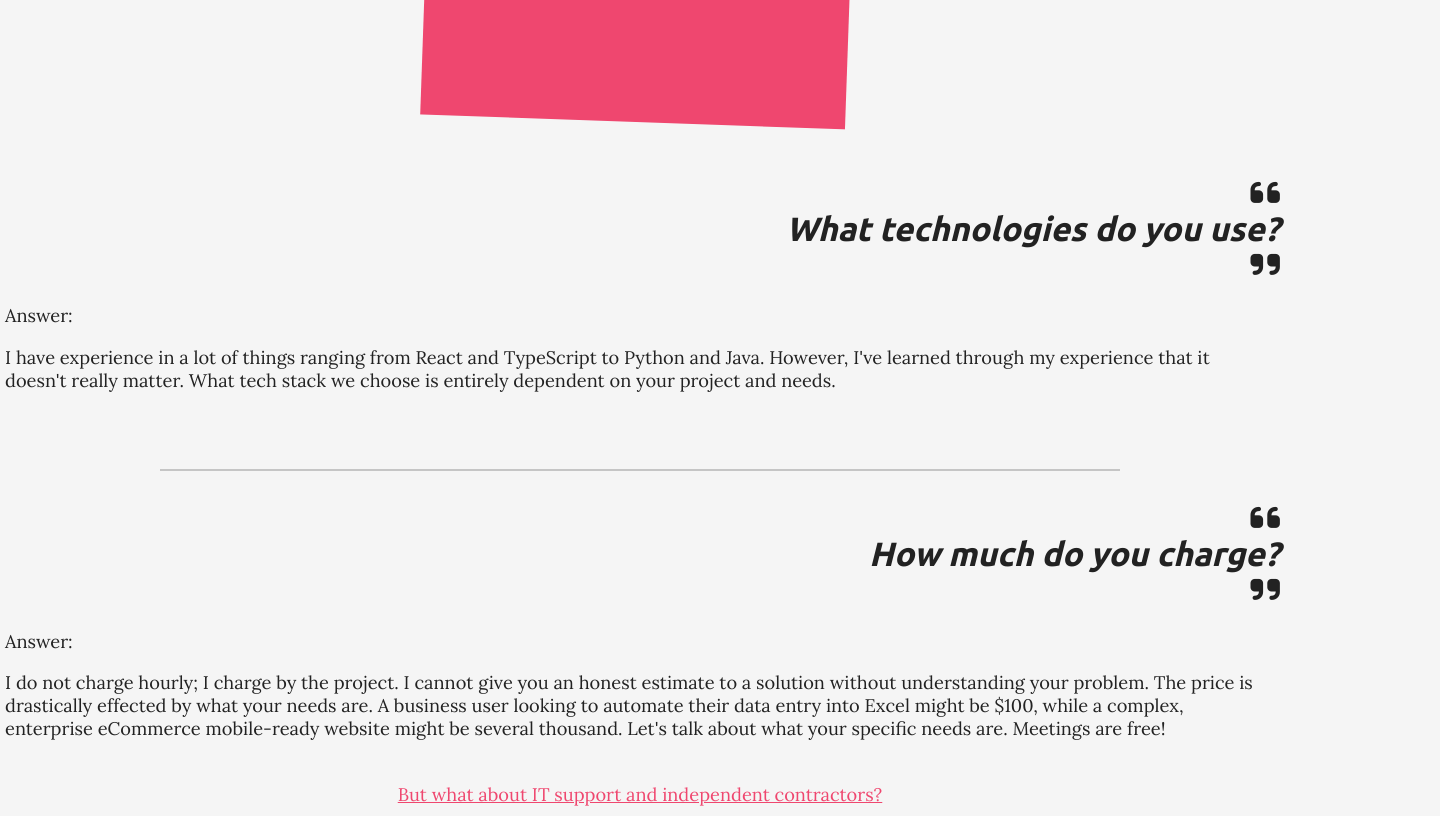
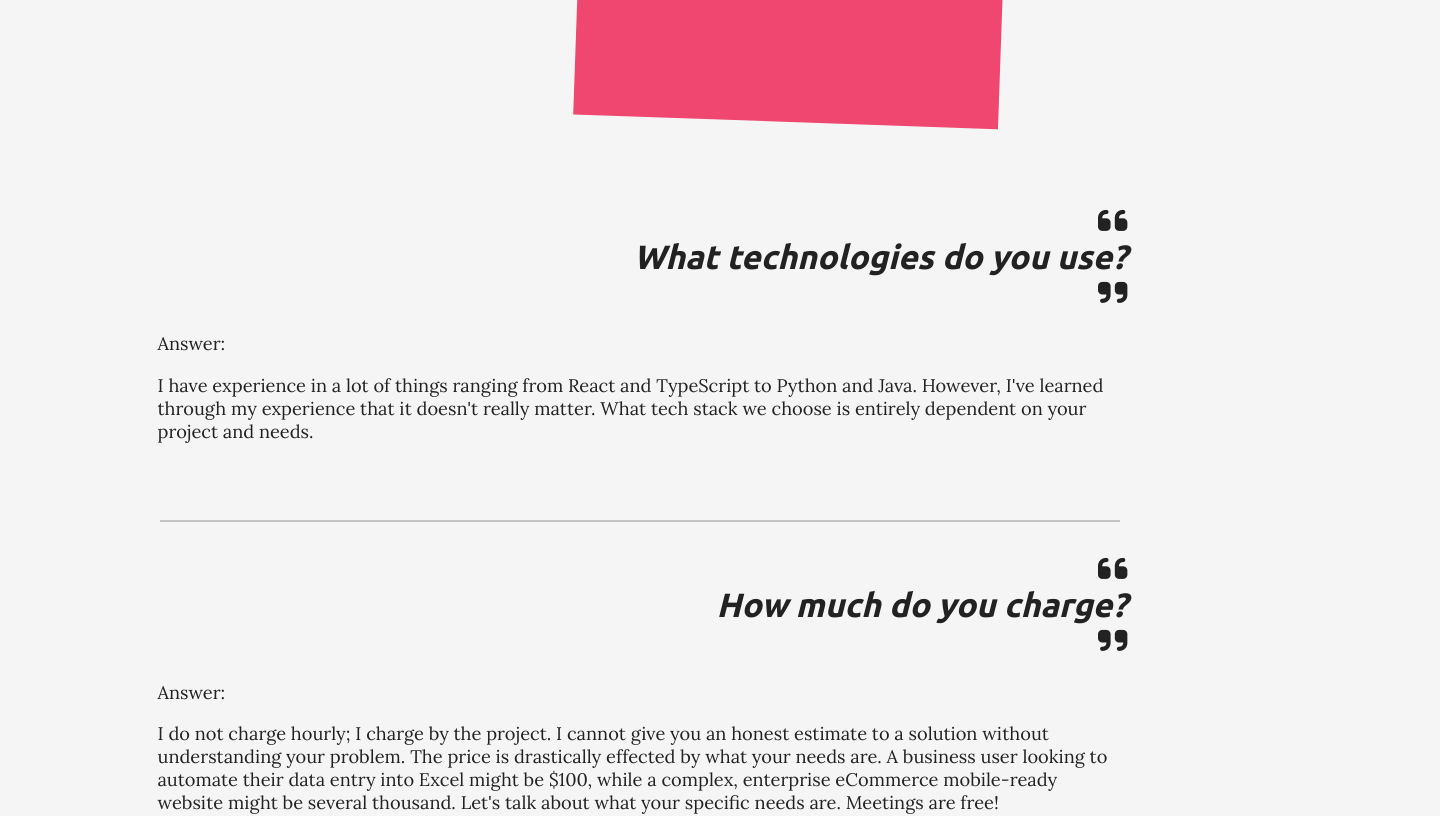
Before and after one commit to bananabrann/leeb.xyz, a React (Create React App) app: page /freelance in a window 1280 px wide. Shown: the part 540-1356 px from the top of the page, 1440 px wide, since content can reach past the window. Built offline with nearby package versions, Linux system fonts and the light colour scheme.

Commit message:
Tidy up organization of global CSS

```diff
--- a/src/App.scss
+++ b/src/App.scss
@@ -29,8 +29,11 @@ p {
 .page {
     position: relative;
     min-height: 100vh;
+    width: 100vw;
 }
 
 .content-wrap {
-    padding-bottom: $footer-height;
+    padding-bottom      : $footer-height;
+    max-width           : 975px;
+    width               : 90vw;
 }
--- a/src/Components/Freelance/Freelance.tsx
+++ b/src/Components/Freelance/Freelance.tsx
@@ -4,6 +4,7 @@ import Footer from "../Footer/Footer";
 import Header from "../Header/Header";
 import ServiceItem from "./ServiceItem/ServiceItem";
 import "./Freelance.scss";
+import Separator from "../Separator/Separator";
 
 const Freelance: React.FC<any> = () => {
     enum Services {
@@ -29,6 +30,7 @@ const Freelance: React.FC<any> = () => {
         <div className="Freelance page">
             <Header />
 
+            <div className="content-wrap">
                 <div className="service-item">
                     <div className="title service-webdev">Web Development</div>
                     <div
@@ -44,11 +46,10 @@ const Freelance: React.FC<any> = () => {
                     </div>
                 </div>
 
-            <br />
-            <br />
-            <br />
 
-            <div className="wide-content content-wrap">
+                <Separator isLineHidden={true} />
+
+                <div className="">
                     <FaqItem
                         question="What technologies do you use?"
                         answer="I have experience in a lot of things ranging from React and TypeScript to Python and Java. However, I've learned through my experience that it doesn't really matter. What tech stack we choose is entirely dependent on your project and needs."
@@ -68,6 +69,7 @@ const Freelance: React.FC<any> = () => {
                         readMoreBody="Mobile app owners are usually very passionate, which is not a bad thing, but I'm not going to be able to match that passion. That, and the rules and regulations for both Android and iPhone markets is not an overhead I'm willing to take on at this time. "
                     />
                 </div>
+            </div>
 
             <Footer />
         </div>
--- a/src/Components/Separator/Separator.tsx
+++ b/src/Components/Separator/Separator.tsx
@@ -1,11 +1,17 @@
 import React from "react";
 import "./Separator.scss";
 
-const Separator: React.FC<any> = () => {
+interface ISeparatorProps {
+    isLineHidden?: boolean;
+}
+
+const Separator: React.FC<any> = (props: ISeparatorProps) => {
+    const isLineVisible: boolean = props.isLineHidden ? false : true;
+
     return (
         <div className="Separator">
             <br />
-            <div />
+            {isLineVisible ? <div /> : <br />}
             <br />
         </div>
     );
```
Lines whose indentation alone changed are shown as unchanged.
